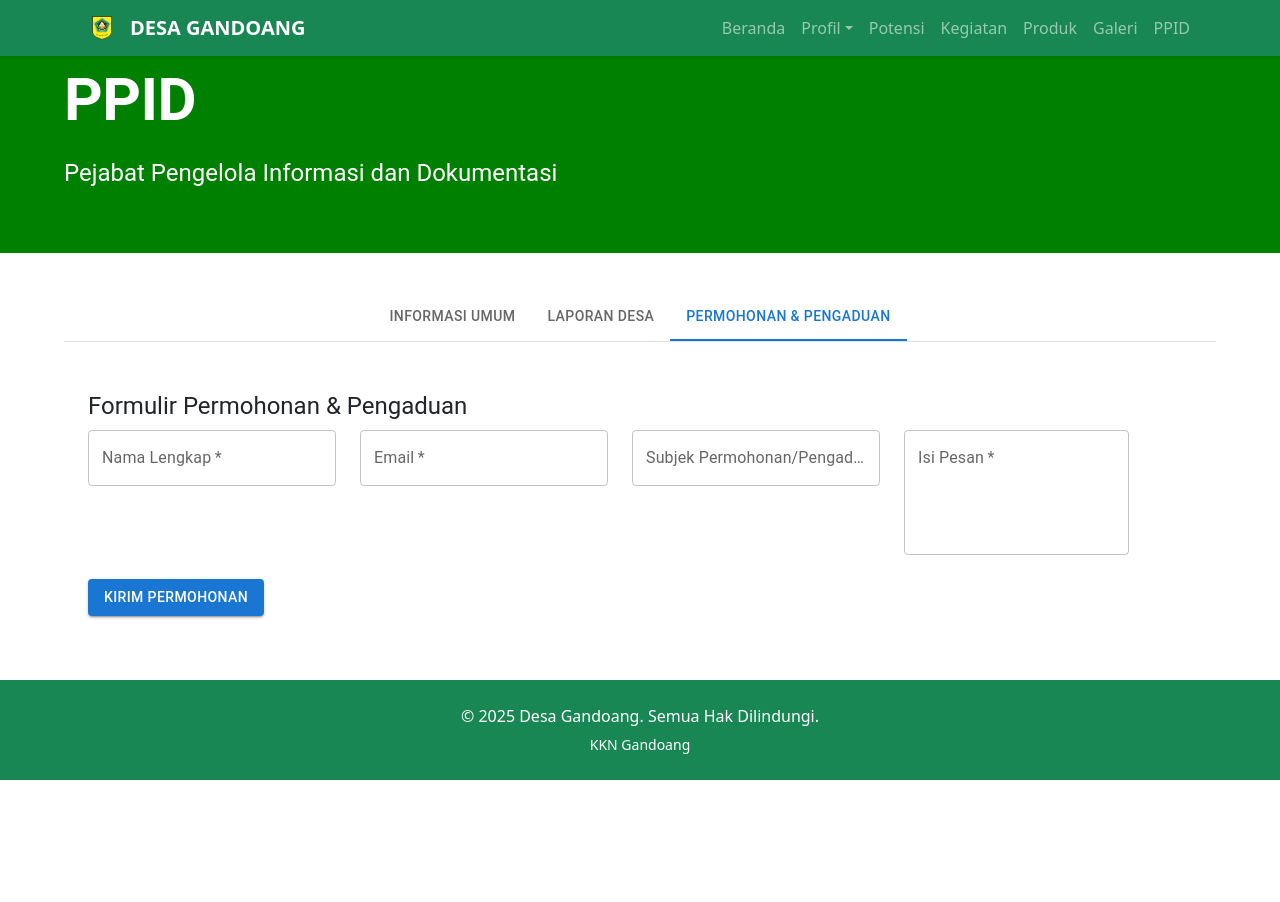
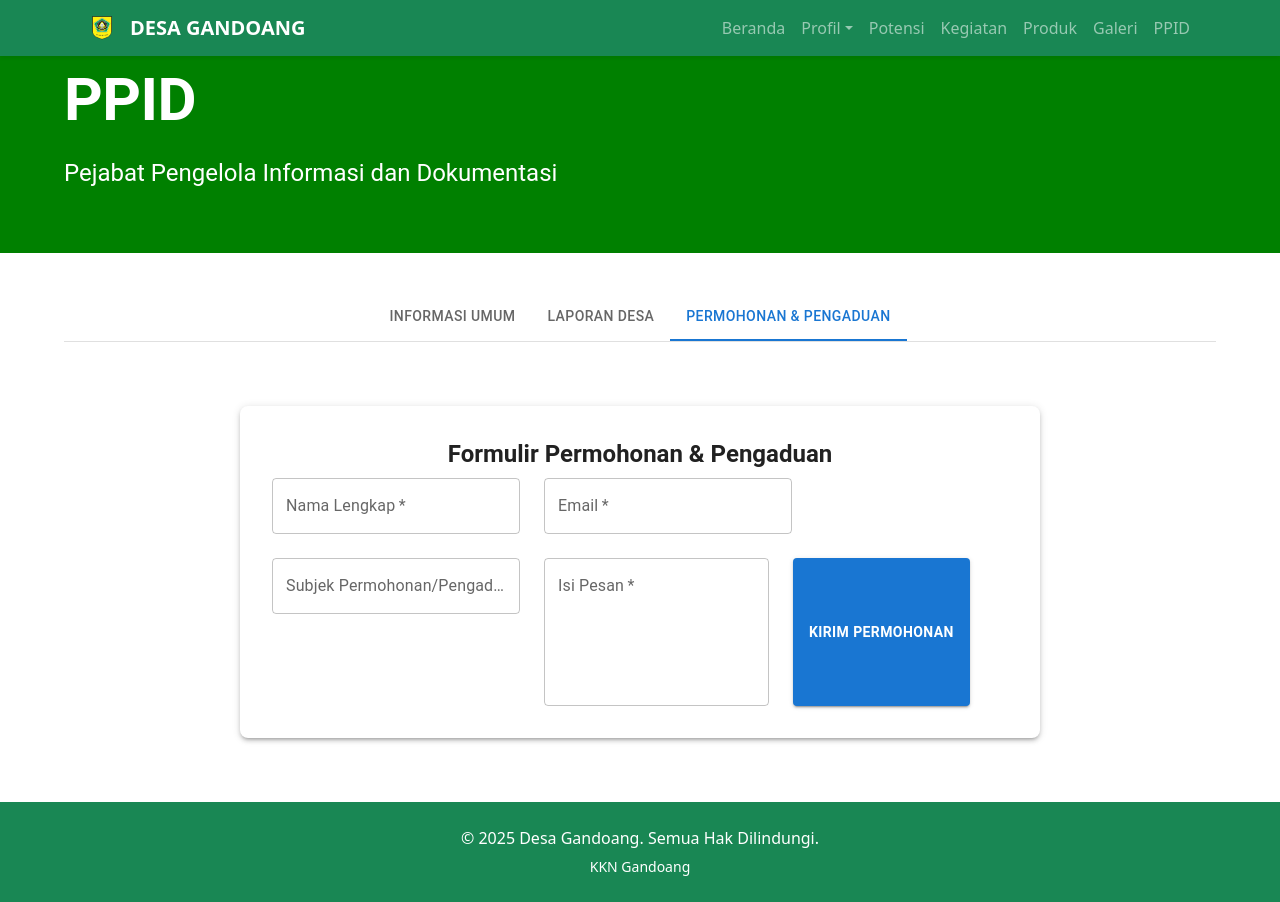
Before and after one commit to gheryyan/fe-nya, a React (Vite) app: page /ppid in a window 1280 px wide. Both pictures are taken after a click on the tab "PERMOHONAN & PENGADUAN". Before the commit the page ends 800 px from the top, so only its background shows below. Built offline with nearby package versions, Linux system fonts and the light colour scheme; no server answers.

Commit message:
benerin form

```diff
--- a/src/components/PpidForm.jsx
+++ b/src/components/PpidForm.jsx
@@ -8,6 +8,7 @@ import {
   Grid,
   Alert,
   CircularProgress,
+  Paper,
 } from '@mui/material';
 
 export default function PpidForm() {
@@ -35,7 +36,11 @@ export default function PpidForm() {
     try {
       const response = await api.post('https://www.web-gws.my.id/api/pengaduan', form);
       console.log('Pengaduan berhasil dikirim:', response.data);
-      setAlert({ show: true, message: 'Permohonan/pengaduan Anda berhasil dikirim!', severity: 'success' });
+      setAlert({
+        show: true,
+        message: 'Permohonan/pengaduan Anda berhasil dikirim!',
+        severity: 'success',
+      });
       setForm({
         nama: '',
         email: '',
@@ -44,18 +49,29 @@ export default function PpidForm() {
       });
     } catch (error) {
       console.error('Gagal mengirim pengaduan:', error);
-      setAlert({ show: true, message: 'Gagal mengirim permohonan/pengaduan. Silakan coba lagi.', severity: 'error' });
+      setAlert({
+        show: true,
+        message: 'Gagal mengirim permohonan/pengaduan. Silakan coba lagi.',
+        severity: 'error',
+      });
     } finally {
       setLoading(false);
     }
   };
 
   return (
-    <Box component="form" onSubmit={handleSubmit} sx={{ mt: 3 }}>
-      <Typography variant="h5" gutterBottom>
+    <Paper elevation={3} sx={{ p: 4, borderRadius: 2, maxWidth: 800, mx: 'auto', mt: 5 }}>
+      <Typography variant="h5" gutterBottom align="center" fontWeight="bold">
         Formulir Permohonan & Pengaduan
       </Typography>
-      {alert.show && <Alert severity={alert.severity} sx={{ mb: 2 }}>{alert.message}</Alert>}
+
+      {alert.show && (
+        <Alert severity={alert.severity} sx={{ mb: 2 }}>
+          {alert.message}
+        </Alert>
+      )}
+
+      <Box component="form" onSubmit={handleSubmit}>
         <Grid container spacing={3}>
           <Grid item xs={12} sm={6}>
             <TextField
@@ -75,6 +91,7 @@ export default function PpidForm() {
               id="email"
               name="email"
               label="Email"
+              type="email"
               fullWidth
               variant="outlined"
               value={form.email}
@@ -101,23 +118,25 @@ export default function PpidForm() {
               label="Isi Pesan"
               fullWidth
               multiline
-            rows={4}
+              rows={5}
               variant="outlined"
               value={form.pesan}
               onChange={handleChange}
             />
           </Grid>
-        <Grid item xs={12}>
+          <Grid item xs={12} display="flex" justifyContent="flex-end">
             <Button
               type="submit"
               variant="contained"
               color="primary"
               disabled={loading}
+              sx={{ minWidth: 100, fontWeight: 'bold', py: 1.2 }}
             >
               {loading ? <CircularProgress size={24} /> : 'Kirim Permohonan'}
             </Button>
           </Grid>
         </Grid>
       </Box>
+    </Paper>
   );
 }
```
Lines whose indentation alone changed are shown as unchanged.
